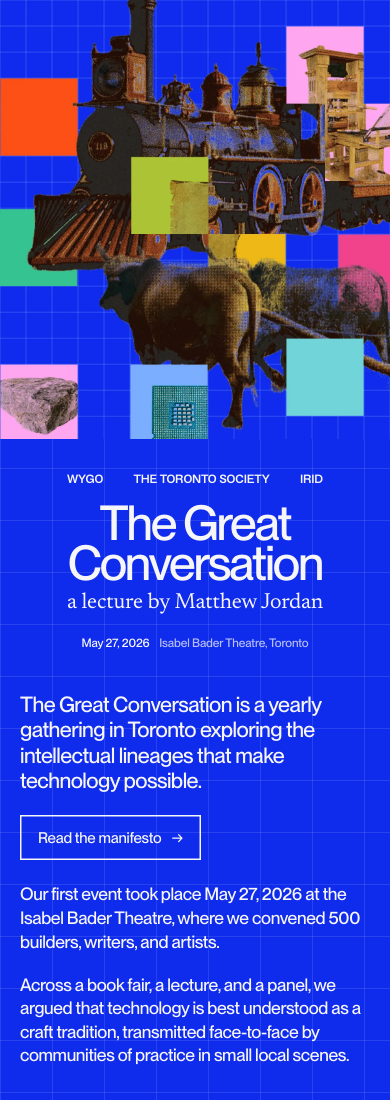
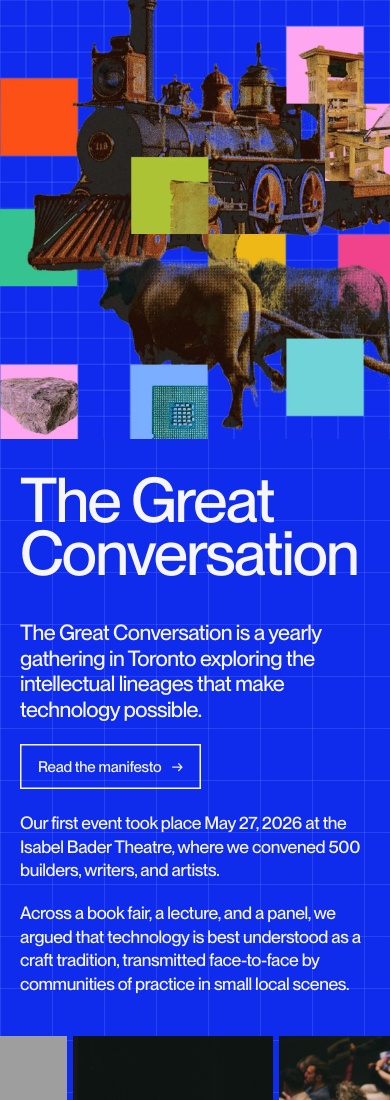
Before and after one commit to mattyj612/thegreatconversation, a plain HTML site: page preview/index.html in a window 390 px wide. Shown: the top 1100 px of the page. Drawn offline with Linux system fonts and the light colour scheme; grey boxes are pictures that could not be loaded.

Commit message:
Show only the title on the collage banner
Co-Authored-By: Claude Opus 5.5 <noreply@anthropic.com>

```diff
--- a/preview/index.html
+++ b/preview/index.html
@@ -100,59 +100,18 @@
       width: 100%;
       height: auto;
     }
-    /* sizes follow the art, so the title sits where it was drawn at every width */
-    .masthead-inner {
+    /* sized off the art, so the title sits exactly where it was drawn at every width */
+    .title {
       position: absolute;
-      top: 0;
-      left: 0;
-      padding: 4.9vw 0 0 7.4vw;
-      --title-size: 6.7vw;
-      --title-ink: calc(var(--title-size) * 0.03);
-      --sub-size: 2.05vw;
-      --sub-indent: 0.4;
-    }
-    .title-block { max-width: 16ch; }
-    .title-block h1 {
+      top: 7.16vw;
+      left: 7.5vw;
       margin: 0;
       font-weight: 600;
-      font-size: var(--title-size);
-      line-height: 0.83;
-      letter-spacing: -0.045em;
-      text-transform: none;
+      font-size: 6.51vw;
+      line-height: 0.859;
+      letter-spacing: -0.029em;
     }
-    .title-block h1 .ln { display: block; }
-    .title-presenters {
-      font-family: "BDO Grotesk", "PP Neue Montreal", "Helvetica Neue", Arial, sans-serif;
-      display: flex;
-      justify-content: space-between;
-      width: 28.4vw; /* stops short of the pale blue square */
-      margin: 0 0 1.55vw var(--title-ink);
-      font-weight: 600;
-      font-size: calc(var(--sub-size) * 0.66);
-      line-height: 1;
-      letter-spacing: 0;
-      text-transform: uppercase;
-      white-space: nowrap;
-    }
-    .title-sub {
-      margin-top: 0.6vw;
-      font-family: "Newsreader", Georgia, "Times New Roman", serif;
-      font-style: normal;
-      font-size: var(--sub-size);
-      line-height: 1.1;
-      white-space: nowrap;
-      color: var(--fg);
-      letter-spacing: -0.01em;
-      text-indent: calc(var(--sub-indent) * 1em);
-    }
-    .masthead-meta {
-      margin: 0.65vw 0 0 calc(var(--sub-size) * var(--sub-indent));
-      font-size: max(0.72rem, calc(var(--sub-size) * 0.52));
-      line-height: 1.3;
-      letter-spacing: -0.01em;
-      color: var(--muted);
-    }
-    .masthead-meta b { color: var(--fg); font-weight: 600; margin-right: 0.6em; }
+    .title .ln { display: block; }
 
     .vbtn {
       font: inherit;
@@ -500,22 +459,12 @@
     /* phones: the right-hand half of the art, with the title underneath */
     @media (max-width: 699px) {
       :root { --cell: calc(100vw / 7.5); }
-      .masthead-inner {
+      .title {
         position: static;
-        display: flex;
-        flex-direction: column;
-        align-items: center;
-        padding: clamp(30px, 9vw, 48px) var(--pad) 0;
-        text-align: center;
-        --title-size: clamp(2.8rem, 12.4vw, 5.4rem);
-        --sub-size: clamp(1.3rem, 5.6vw, 2.4rem);
-        --sub-indent: 0;
+        margin: clamp(30px, 9vw, 60px) var(--pad) 0;
+        font-size: 15.9vw;
       }
-      .title-block { max-width: none; width: max-content; }
-      .title-block h1 .ln:nth-child(-n+2) { display: inline; }
-      .title-presenters { width: auto; margin: 0 0 1.1rem; font-size: max(0.72rem, calc(var(--sub-size) * 0.5)); }
-      .title-sub { margin-top: 0.5rem; }
-      .masthead-meta { margin: 1.3rem 0 0; font-size: 0.75rem; }
+      .title .ln:nth-child(-n+2) { display: inline; }
     }
 
     @media (max-width: 820px) {
@@ -535,22 +484,11 @@
       <source media="(max-width: 699px)" srcset="/photos/banner-mobile.webp" width="1200" height="1350">
       <img src="/photos/banner.webp" width="2880" height="1620" alt="" fetchpriority="high">
     </picture>
-    <div class="masthead-inner">
-      <div class="title-block">
-        <div class="title-presenters">
-          <span>Wygo</span>
-          <span>The Toronto Society</span>
-          <span>Irid</span>
-        </div>
-        <h1>
-          <span class="ln">The</span>
-          <span class="ln">Great</span>
-          <span class="ln">Conversation</span>
-        </h1>
-        <div class="title-sub">a lecture by Matthew Jordan</div>
-      </div>
-      <p class="masthead-meta"><b>May 27, 2026</b> Isabel Bader Theatre, Toronto</p>
-    </div>
+    <h1 class="title">
+      <span class="ln">The</span>
+      <span class="ln">Great</span>
+      <span class="ln">Conversation</span>
+    </h1>
   </header>
 
   <!-- ============ THE EVENING ============ -->
```
Also changed, not shown: preview/strip/index.html (+17 -79 lines).
